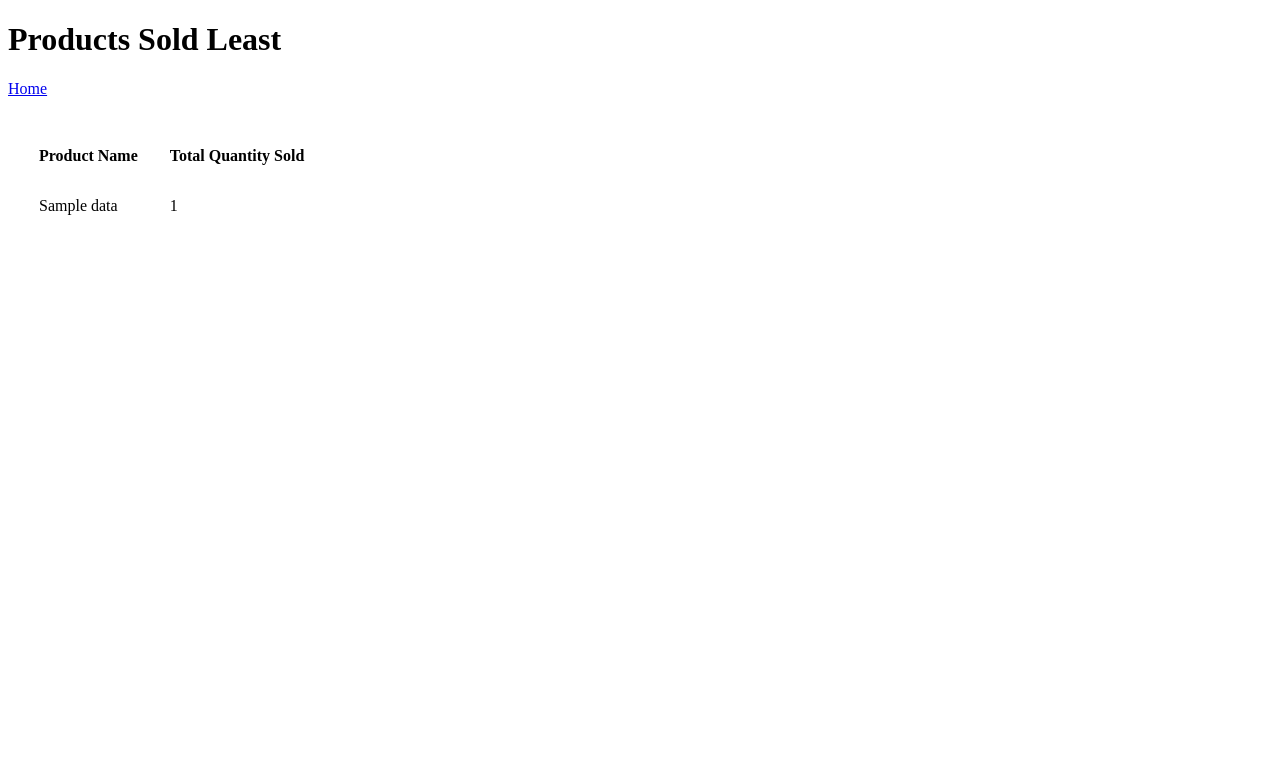
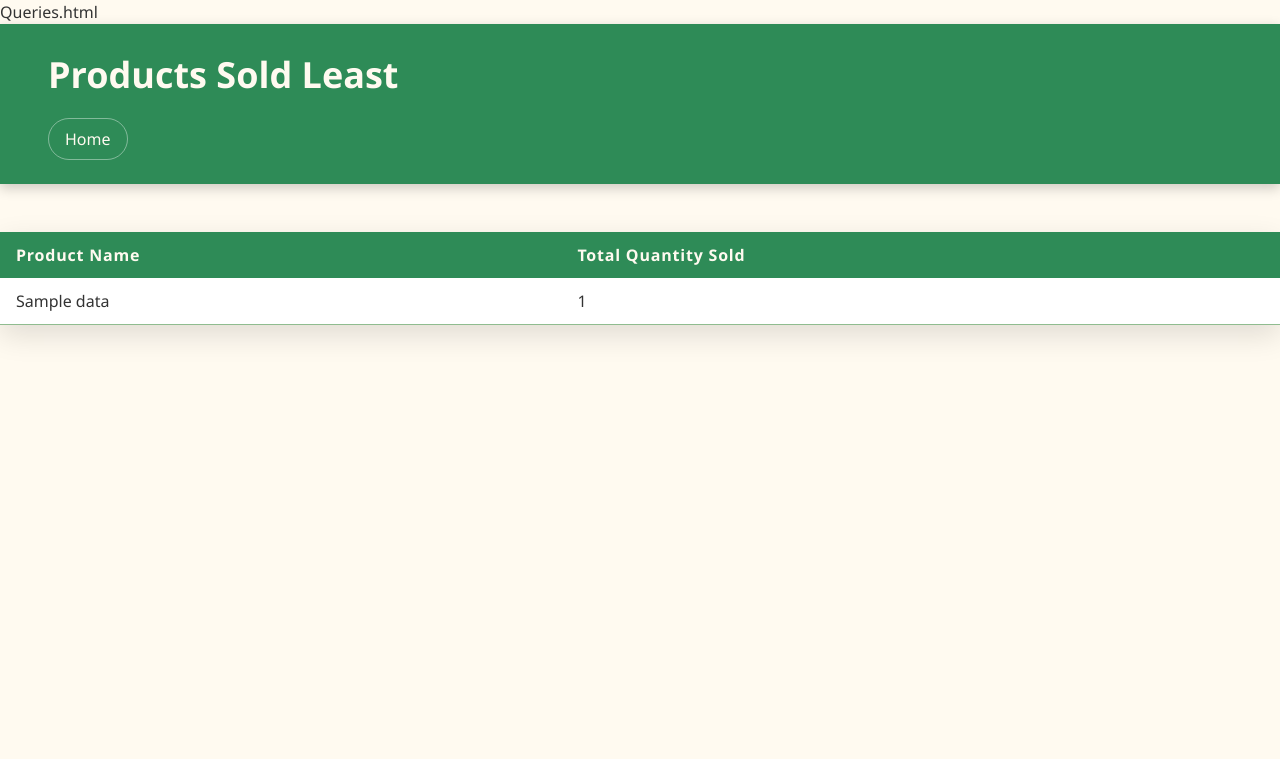
Before and after one commit to ejarredondo/Fall25OnlineShopping, a Flask app: template DB-app/templates/Product_sold_least.htm in a window 1280 px wide. Shown: the top 759 px of the page. Run offline with Flask 3, Linux system fonts and the light colour scheme; the template is opened without the code that fills it: most values are stand-ins (such as "Sample title", 1, 10 or a date in 2020); parts of the project's set-up code (start-up, migrations or seed data) failed here and were passed over.

Commit message:
query.html added

```diff
--- a/DB-app/templates/Avg_items_supplied_per_year.html
+++ b/DB-app/templates/Avg_items_supplied_per_year.html
@@ -1,8 +1,9 @@
+Queries.html
 <!DOCTYPE html>
 <html>
 <head>
     <title>Average Spent and Item Quantity - GreenGrocer Online</title>
-    <link rel =  "stylesheet" href = "{{ url_fro('static', filename = 'styles.css')}}">
+    <link rel =  "stylesheet" href = "{{ url_for('static', filename = 'styles.css')}}">
 </head>
 <body>
     <div id = 'nav'>
--- a/DB-app/templates/Avg_spend_and_item_quantity.html
+++ b/DB-app/templates/Avg_spend_and_item_quantity.html
@@ -1,8 +1,9 @@
+Queries.html
 <!DOCTYPE html>
 <html>
 <head>
     <title>Average Spent and Item Quantity - GreenGrocer Online</title>
-    <link rel =  "stylesheet" href = "{{ url_fro('static', filename = 'styles.css')}}">
+    <link rel =  "stylesheet" href = "{{ url_for('static', filename = 'styles.css')}}">
 </head>
 <body>
     <div id = 'nav'>
--- a/DB-app/templates/Product_sold_least.htm
+++ b/DB-app/templates/Product_sold_least.htm
@@ -1,8 +1,9 @@
+Queries.html
 <!DOCTYPE html>
 <html>
 <head>
     <title>Products Sold Least - GreenGrocer Online</title>
-    <link rel =  "stylesheet" href = "{{ url_fro('static', filename = 'styles.css')}}">
+    <link rel =  "stylesheet" href = "{{ url_for('static', filename = 'styles.css')}}">
 </head>
 <body>
     <div id = 'nav'>
--- a/DB-app/templates/Products_by_seasonality.html
+++ b/DB-app/templates/Products_by_seasonality.html
@@ -1,8 +1,9 @@
+Queries.html
 <!DOCTYPE html>
 <html>
 <head>
     <title>Average Spent and Item Quantity - GreenGrocer Online</title>
-    <link rel =  "stylesheet" href = "{{ url_fro('static', filename = 'styles.css')}}">
+    <link rel =  "stylesheet" href = "{{ url_for('static', filename = 'styles.css')}}">
 </head>
 <body>
     <div id = 'nav'>
```
